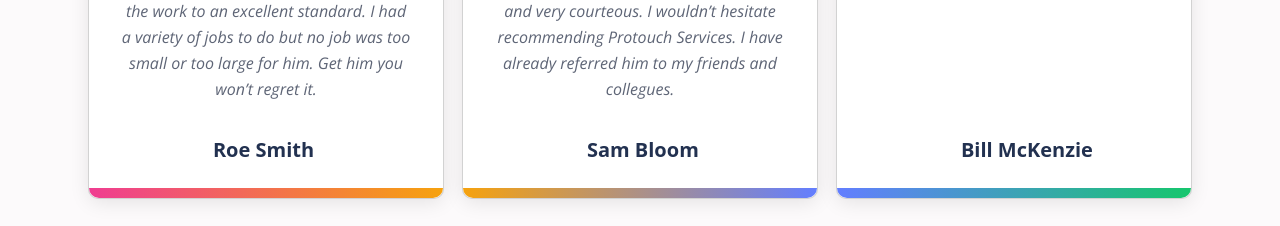
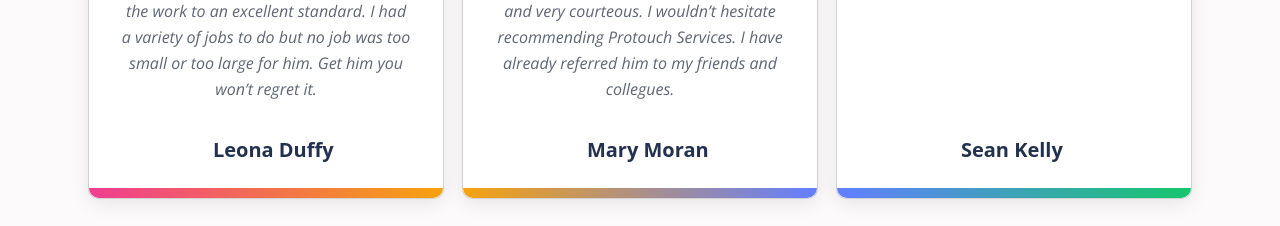
Before and after one commit to woondrous-web-design/demo.github.io, an Angular app: page / in a window 1280 px wide. Shown: the part 3300-3526 px from the top of the page. Built offline with nearby package versions, Linux system fonts and the light colour scheme.

Commit message:
change testimonial names

```diff
--- a/src/app/app.component.html
+++ b/src/app/app.component.html
@@ -378,7 +378,7 @@
               to an excellent standard. I had a variety of jobs to do but no job
               was too small or too large for him. Get him you won’t regret it.
             </p>
-            <div class="testimonial-author">Roe Smith</div>
+            <div class="testimonial-author">Leona Duffy</div>
             <!-- <div class="occupation">New Castle, Galway</div> -->
           </div>
           <div class="gradient-floor red-to-blue"></div>
@@ -398,7 +398,7 @@
               time and very courteous. I wouldn’t hesitate recommending Protouch
               Services. I have already referred him to my friends and collegues.
             </p>
-            <div class="testimonial-author">Sam Bloom</div>
+            <div class="testimonial-author">Mary Moran</div>
             <!-- <div class="occupation">Rahoon, Galway</div> -->
           </div>
           <div class="gradient-floor blue-to-purple"></div>
@@ -417,7 +417,7 @@
               happy to do the job. Put up a rail and did a thorough job with
               this.
             </p>
-            <div class="testimonial-author">Bill McKenzie</div>
+            <div class="testimonial-author">Sean Kelly</div>
             <!-- <div class="occupation">Knocknacarra, Galway</div> -->
           </div>
           <div class="gradient-floor purple-to-green"></div>
```
